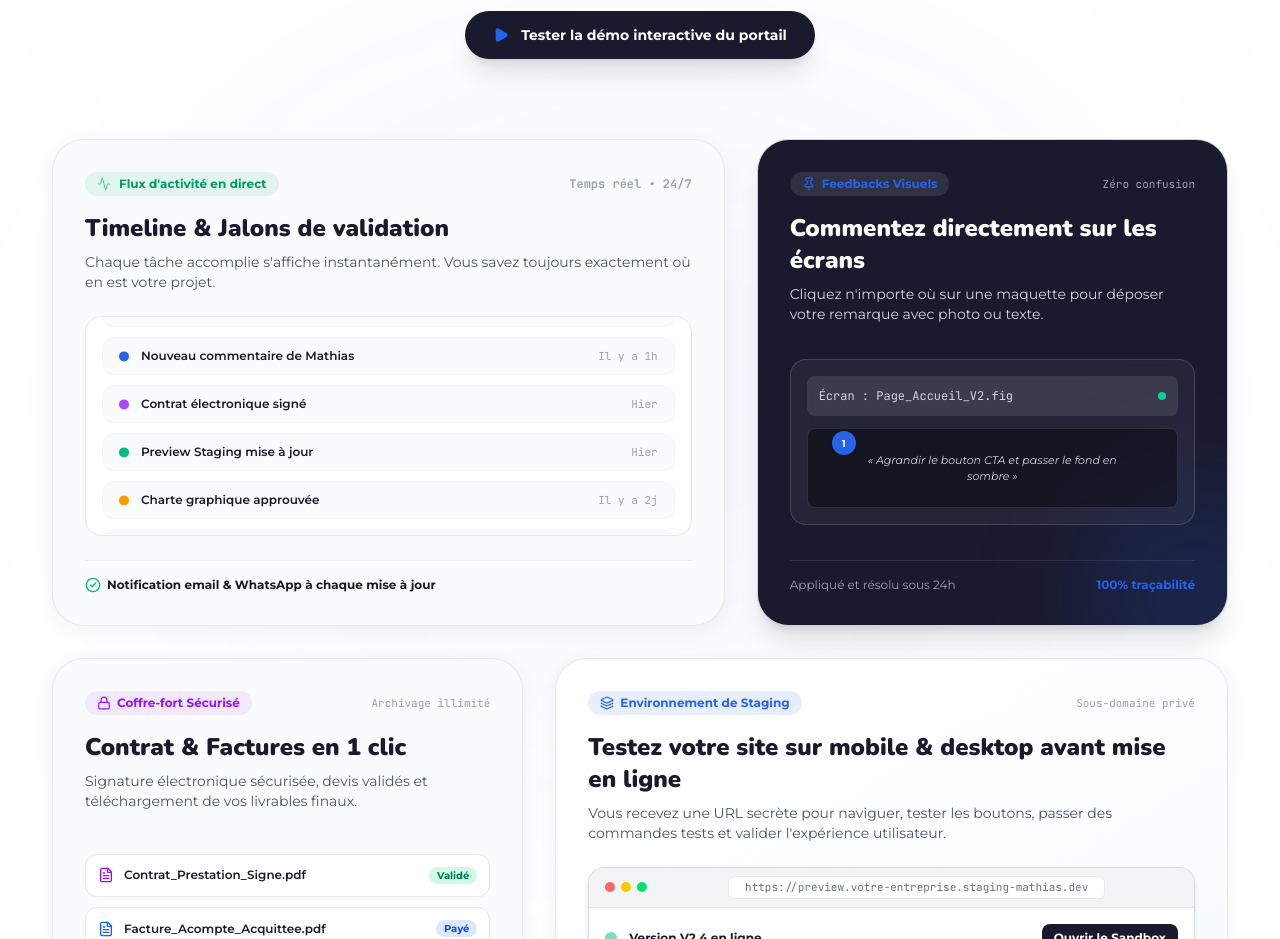
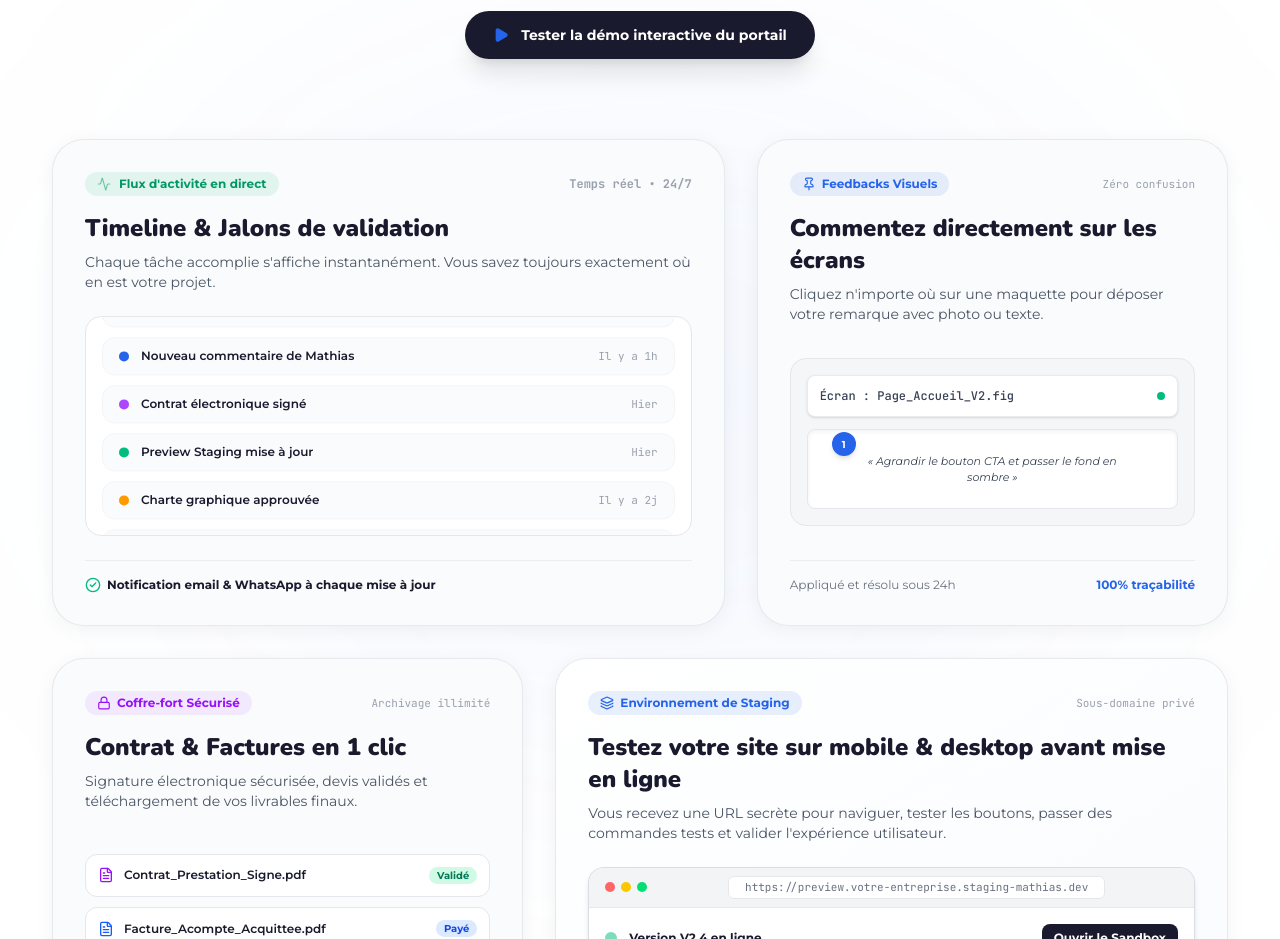
Before and after one commit to mathiaskowoe01-alt/Mathiaskowoe, a React (Vite) app: page / in a window 1280 px wide. Shown: the part 2620-3559 px from the top of the page. Built offline with nearby package versions, Linux system fonts and the light colour scheme.

Commit message:
style: set visual pin feedback bento card to white theme

```diff
--- a/src/components/ClientPortalBento.jsx
+++ b/src/components/ClientPortalBento.jsx
@@ -123,50 +123,48 @@ export default function ClientPortalBento({ onOpenSandbox }) {
 
           </div>
 
-          {/* Card 2: Visual Pin Feedback (5 cols) */}
-          <div className="md:col-span-12 lg:col-span-5 rounded-[32px] border border-gray-200/90 bg-brand-dark text-white p-6 sm:p-8 flex flex-col justify-between shadow-xl relative overflow-hidden group">
-
-            <div className="absolute -right-16 -bottom-16 h-48 w-48 rounded-full bg-brand-primary/20 blur-3xl pointer-events-none"></div>
+          {/* Card 2: Visual Pin Feedback (5 cols - Light Theme) */}
+          <div className="md:col-span-12 lg:col-span-5 rounded-[32px] border border-gray-200/90 bg-[#FAFBFC] text-brand-dark p-6 sm:p-8 flex flex-col justify-between shadow-card-soft hover:shadow-card-hover transition-all duration-300 group">
 
             <div>
               <div className="flex items-center justify-between">
-                <span className="inline-flex items-center gap-1.5 rounded-xl bg-white/10 px-3 py-1 text-xs font-bold text-brand-primary backdrop-blur-md">
+                <span className="inline-flex items-center gap-1.5 rounded-xl bg-brand-primary/10 px-3 py-1 text-xs font-bold text-brand-primary">
                   <Pin className="h-3.5 w-3.5" />
                   Feedbacks Visuels
                 </span>
                 <span className="text-[11px] font-mono text-gray-400">Zéro confusion</span>
               </div>
 
-              <h3 className="mt-4 font-nunito text-2xl font-black text-white">
+              <h3 className="mt-4 font-nunito text-2xl font-black text-brand-dark">
                 Commentez directement sur les écrans
               </h3>
-              <p className="mt-2 font-montserrat text-xs sm:text-sm text-gray-300">
+              <p className="mt-2 font-montserrat text-xs sm:text-sm text-gray-600">
                 Cliquez n'importe où sur une maquette pour déposer votre remarque avec photo ou texte.
               </p>
             </div>
 
             {/* Interactive Mockup Pin Demo */}
-            <div className="mt-6 rounded-2xl border border-white/15 bg-white/5 p-4 backdrop-blur-md relative">
-              <div className="rounded-lg bg-white/10 p-3 flex items-center justify-between text-xs">
-                <span className="font-mono text-gray-300">Écran : Page_Accueil_V2.fig</span>
-                <span className="h-2 w-2 rounded-full bg-emerald-400"></span>
+            <div className="mt-6 rounded-2xl border border-gray-200 bg-gray-100/70 p-4 relative">
+              <div className="rounded-lg bg-white border border-gray-200/80 p-3 flex items-center justify-between text-xs shadow-sm">
+                <span className="font-mono text-gray-700 font-medium">Écran : Page_Accueil_V2.fig</span>
+                <span className="h-2 w-2 rounded-full bg-emerald-500"></span>
               </div>
 
               {/* Simulated Pin Dot */}
-              <div className="mt-3 relative h-20 rounded-lg bg-black/40 border border-white/10 flex items-center justify-center p-3">
+              <div className="mt-3 relative h-20 rounded-lg bg-white border border-gray-200 flex items-center justify-center p-3 shadow-inner">
                 <div className="absolute top-2 left-6 flex items-center gap-2 animate-bounce">
-                  <div className="flex h-6 w-6 items-center justify-center rounded-full bg-brand-primary text-white font-bold text-[10px] shadow-lg">
+                  <div className="flex h-6 w-6 items-center justify-center rounded-full bg-brand-primary text-white font-bold text-[10px] shadow-md">
                     1
                   </div>
                 </div>
 
-                <p className="text-[11px] text-gray-300 font-montserrat italic text-center max-w-[260px]">
+                <p className="text-[11px] text-gray-700 font-montserrat italic text-center max-w-[260px] font-medium">
                   « {pinnedNote} »
                 </p>
               </div>
             </div>
 
-            <div className="mt-6 pt-4 border-t border-white/10 flex items-center justify-between text-xs text-gray-400">
+            <div className="mt-6 pt-4 border-t border-gray-200/70 flex items-center justify-between text-xs text-gray-500">
               <span>Appliqué et résolu sous 24h</span>
               <span className="text-brand-primary font-bold">100% traçabilité</span>
             </div>
```
